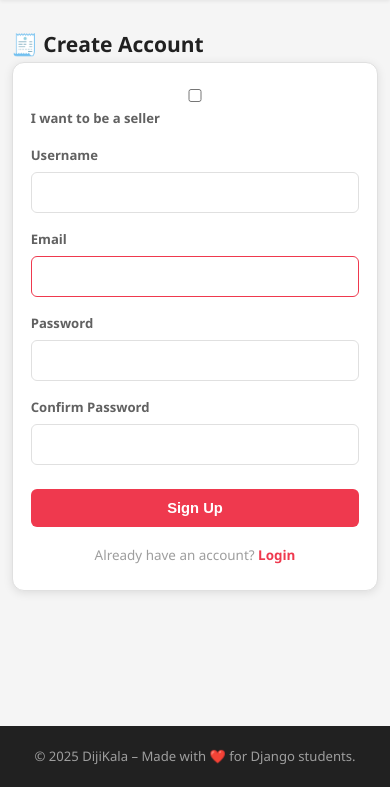
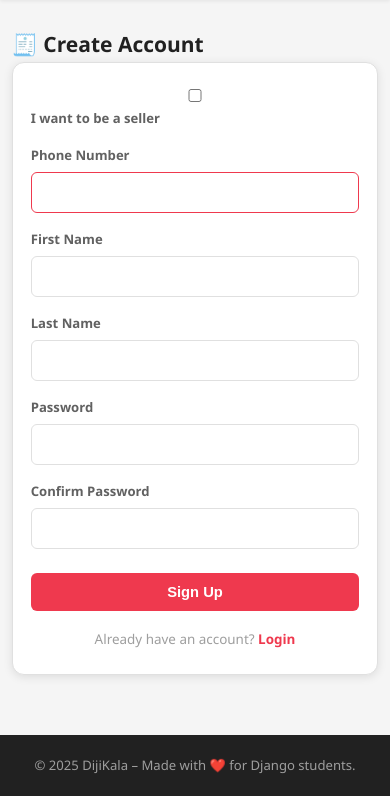
Before and after one commit to farhad-here/storekala, a Django app: page /accounts/signup/ in a window 390 px wide. Shown: the part 57-853 px from the top of the page. Run offline with Django 5.2, Linux system fonts and the light colour scheme.

Commit message:
username and email field deleted and phone added.

```diff
--- a/accounts/forms.py
+++ b/accounts/forms.py
@@ -7,14 +7,15 @@ class SignUpForm(UserCreationForm):
 
     class Meta:
         model = get_user_model()
-        fields = ['username', 'email', 'password1', 'password2', 'is_seller']
+        fields = ['phone','first_name','last_name', 'password1', 'password2', 'is_seller']
 
-    def clean_email(self):
-        email = self.cleaned_data.get('email')
+    def clean_phone(self):
+        phone = self.cleaned_data.get('phone')
         User = get_user_model()
-        if User.objects.filter(email=email).exists():
-            raise forms.ValidationError('The email is not accurate use another one.')
-        return email
+        if User.objects.filter(phone=phone).exists():
+            raise forms.ValidationError('The phone is not accurate use another one.')
+        return phone
+
 class IncreaseBalanceForm(forms.Form):
        amount = forms.DecimalField(
        min_value=1000,
@@ -48,3 +49,39 @@ class PaymentForm(forms.Form):
         else:
             cleaned_data['final_amount'] = int(cleaned_data.get('amount', 0))
         return cleaned_data
+
+
+from django.contrib.auth.forms import AuthenticationForm
+from django.contrib.auth import authenticate
+
+class CustomAuthenticationForm(AuthenticationForm):
+    username = forms.CharField(
+        label='شماره تلفن',
+        max_length=11,
+        widget=forms.TextInput(attrs={
+            'class': 'form-control',
+            'placeholder': 'شماره تلفن خود را وارد کنید'
+        })
+    )
+
+    def clean(self):
+        phone_number = self.cleaned_data.get('username')
+        password = self.cleaned_data.get('password')
+
+        if phone_number is not None and password:
+            # احراز هویت با شماره تلفن
+            self.user_cache = authenticate(
+                self.request,
+                username=phone_number,
+                password=password
+            )
+
+            if self.user_cache is None:
+                raise forms.ValidationError(
+                    'شماره تلفن یا رمز عبور اشتباه است',
+                    code='invalid_login',
+                )
+            else:
+                self.confirm_login_allowed(self.user_cache)
+
+        return self.cleaned_data
--- a/accounts/models.py
+++ b/accounts/models.py
@@ -4,22 +4,22 @@ from django.db.models.signals import post_save
 from django.dispatch import receiver
 
 class CustomUserManager(BaseUserManager):
-       def _create_user(self, email, username, password=None, **extra_fields):
-              if not email:
-                     raise ValueError('Inserting Email is necessary')
-              if not username:
-                     raise ValueError('Inserting username is necessary')
-              email = self.normalize_email(email)
-              user = self.model(email=email, username=username, **extra_fields)
+       def _create_user(self, phone,first_name,last_name, password=None, **extra_fields):
+              if not phone:
+                     raise ValueError('Inserting phone is necessary')
+              if not first_name and not last_name:
+                     raise ValueError('full name is necessary')
+
+              user = self.model(phone=phone,first_name=first_name,last_name=last_name, **extra_fields)
               user.set_password(password)
               user.save(using=self._db)
               return user
-       def create_user(self, email, username, password=None, **extra_fields):
+       def create_user(self, phone,first_name,last_name, password=None, **extra_fields):
               extra_fields.setdefault('is_staff', False)
               extra_fields.setdefault('is_active', True)
-              return self._create_user(email, username, password, **extra_fields)
+              return self._create_user(phone, first_name,last_name, password, **extra_fields)
 
-       def create_superuser(self, email, username, password, **extra_fields):
+       def create_superuser(self, phone,first_name,last_name, password, **extra_fields):
               extra_fields.setdefault('is_staff', True)
               extra_fields.setdefault('is_active', True)
               extra_fields.setdefault('is_superuser', True)
@@ -30,34 +30,37 @@ class CustomUserManager(BaseUserManager):
               if extra_fields.get('is_superuser') is not True:
                      raise ValueError('superuser mush have is_superuser=True')
 
-              return self._create_user(email, username, password, **extra_fields)
+              return self._create_user(phone,first_name,last_name, password, **extra_fields)
+
 
 
 
 class User(AbstractBaseUser, PermissionsMixin):
-       email = models.EmailField(unique=True)
-       username = models.CharField(max_length=50, unique=True)
-       is_active = models.BooleanField(default=True)
-       is_staff = models.BooleanField(default=False)
-       is_seller = models.BooleanField(default=False)
+        phone = models.CharField(max_length=15, unique=True, verbose_name="Phone Number")
+        first_name = models.CharField(max_length=100,verbose_name="First Name")
+        last_name = models.CharField(max_length=100,verbose_name="Last Name")
+        is_active = models.BooleanField(default=True)
+        is_staff = models.BooleanField(default=False)
+        is_seller = models.BooleanField(default=False)
+        created_at = models.DateTimeField(auto_now_add=True)
+        updated_at = models.DateTimeField(auto_now=True)
 
-       objects = CustomUserManager()
-       USERNAME_FIELD = 'email'
-       REQUIRED_FIELDS = ['username']
+        objects = CustomUserManager()
+        USERNAME_FIELD = 'phone'
+        REQUIRED_FIELDS = ['first_name','last_name']
 
-       def __str__(self):
-              return self.email
+        def __str__(self):
+            return f"{self.first_name} {self.last_name}"
 
 
 class Profile(models.Model):
     user = models.OneToOneField(User, on_delete=models.CASCADE, related_name='profile')
-    phone = models.CharField(max_length=11, blank=True, null=True)
     balance = models.DecimalField(max_digits=10, decimal_places=0, default=0)
 
     def __str__(self):
-        return f"{self.user.username} Profile"
+        return f"{self.user.phone} Profile"
 
-@receiver(post_save, sender=User)
+@receiver(post_save,sender=User)
 def create_profile(sender, instance, created, **kwargs):
     if created:
         Profile.objects.create(user=instance)
--- a/accounts/views.py
+++ b/accounts/views.py
@@ -15,7 +15,7 @@ def signup_view(request):
         user = form.save(commit=False)
         user.is_seller = form.cleaned_data.get('is_seller', False)
         user.save()
-        user.backend = 'accounts.backends.EmailOrUsernameBackend'
+        user.backend = 'accounts.backends.UsernameBackend'
         login(request, user)
         return redirect('homepage')
 
--- a/config/settings.py
+++ b/config/settings.py
@@ -32,7 +32,7 @@ LOGIN_REDIRECT_URL = 'homepage'
 LOGOUT_REDIRECT_URL = 'homepage'
 AUTH_USER_MODEL = 'accounts.User'
 AUTHENTICATION_BACKENDS = [
-    'accounts.backends.EmailOrUsernameBackend',
+    'accounts.backends.UsernameBackend',
 ]
 # Application definition
 
--- a/stores/admin.py
+++ b/stores/admin.py
@@ -5,7 +5,7 @@ class StoreAdmin(admin.ModelAdmin):
     list_display = ("name", "owner", "description", "is_active",)
     list_editable = ("is_active",)
     list_filter = ("is_active",)
-    search_fields = ['name', 'owner__email']
+    search_fields = ['name', 'owner__phone']
     list_filter = ['created_at']
     fieldsets = (("Basic information",{"fields":("name","owner","description")}),)
 
@@ -27,7 +27,7 @@ class CategoryAdmin(admin.ModelAdmin):
 class OrderAdmin(admin.ModelAdmin):
     list_display = ['id', 'user', 'total', 'status', 'created_at']
     list_filter = ['status', 'created_at']
-    search_fields = ['user__email']
+    search_fields = ['user__phone']
     list_editable = ['status']
 
 @admin.register(OrderItem)
--- a/stores/models.py
+++ b/stores/models.py
@@ -69,7 +69,7 @@ class Order(models.Model):
         ordering = ['-created_at']
 
     def __str__(self):
-        return f"Order #{self.id} — {self.user.username}"
+        return f"Order #{self.id} — {self.user.phone}"
 
 
 class OrderItem(models.Model):
--- a/templates/accounts/customer_panel.html
+++ b/templates/accounts/customer_panel.html
@@ -5,9 +5,8 @@
 <h2>👤 Customer Panel</h2>
 
 <div class="card" style="max-width: 400px;">
-    <p><strong>Username:</strong> {{ request.user.username }}</p>
-    <p><strong>Email:</strong> {{ request.user.email }}</p>
-    <p><strong>Phone:</strong> {{ profile.phone|default:"Not set" }}</p>
+    <p><strong>Fullname:</strong> {{ request.user }}</p>
+    <p><strong>Phone:</strong> {{ request.user.phone}}</p>
     <p><strong>ID:</strong> #{{ request.user.id }}</p>
     <p><strong>Balance:</strong> {{ profile.balance }} تومان</p>
 </div>
--- a/templates/base/base.html
+++ b/templates/base/base.html
@@ -18,7 +18,7 @@
             <div class="nav-right">
                 <a href="{% url 'stores_list' %}">🏪 All Stores</a>
                 {% if user.is_authenticated %}
-                    <a href="{% url 'customer_panel' %}">👤 {{ user.username }}</a>
+                    <a href="{% url 'customer_panel' %}">👤 {{ user }}</a>
                     {% if user.is_seller %}
                         <a href="{% url 'seller_panel' %}">🏪 My Stores</a>
                     {% endif %}
--- a/templates/registration/login.html
+++ b/templates/registration/login.html
@@ -9,7 +9,7 @@
     {% csrf_token %}
     {{ form.non_field_errors }}
     <div class="form-group">
-        <label for="id_username">Username</label>
+        <label for="id_username">Phone Number</label>
         {{ form.username }}
     </div>
     <div class="form-group">
--- a/templates/registration/signup.html
+++ b/templates/registration/signup.html
@@ -13,15 +13,21 @@
             {{ form.is_seller }}
             I want to be a seller
         </label>
+
         {{ form.is_seller.errors }}
     </div>
+
     <div class="form-group">
-        <label for="id_username">Username</label>
-        {{ form.username }}
+        <label for="id_username">Phone Number</label>
+        {{ form.phone }}
     </div>
     <div class="form-group">
-        <label for="id_email">Email</label>
-        {{ form.email }}
+        <label for="id_email">First Name</label>
+        {{ form.first_name }}
+    </div>
+    <div class="form-group">
+        <label for="id_email">Last Name</label>
+        {{ form.last_name }}
     </div>
     <div class="form-group">
         <label for="id_password1">Password</label>
```
Also changed, not shown: accounts/admin.py (+22 -9 lines), accounts/backends.py (+3 -6 lines), accounts/migrations/0001_initial.py, accounts/migrations/0002_user_is_seller.py (deleted), accounts/migrations/0003_profile.py (deleted), db.sqlite3, mediafiles/stores/images/0770d1b82583fc3b8c10ee2cd4e389727461cc91_1738860192.webp (added), mediafiles/stores/images/4edaedb845a35875960f8e3962537ea7fe36d4ca_1754836064.webp (added), mediafiles/stores/images/ec57ce03f2a92834058f502174b1a2aeffc9a580_1759666637.webp (added).
